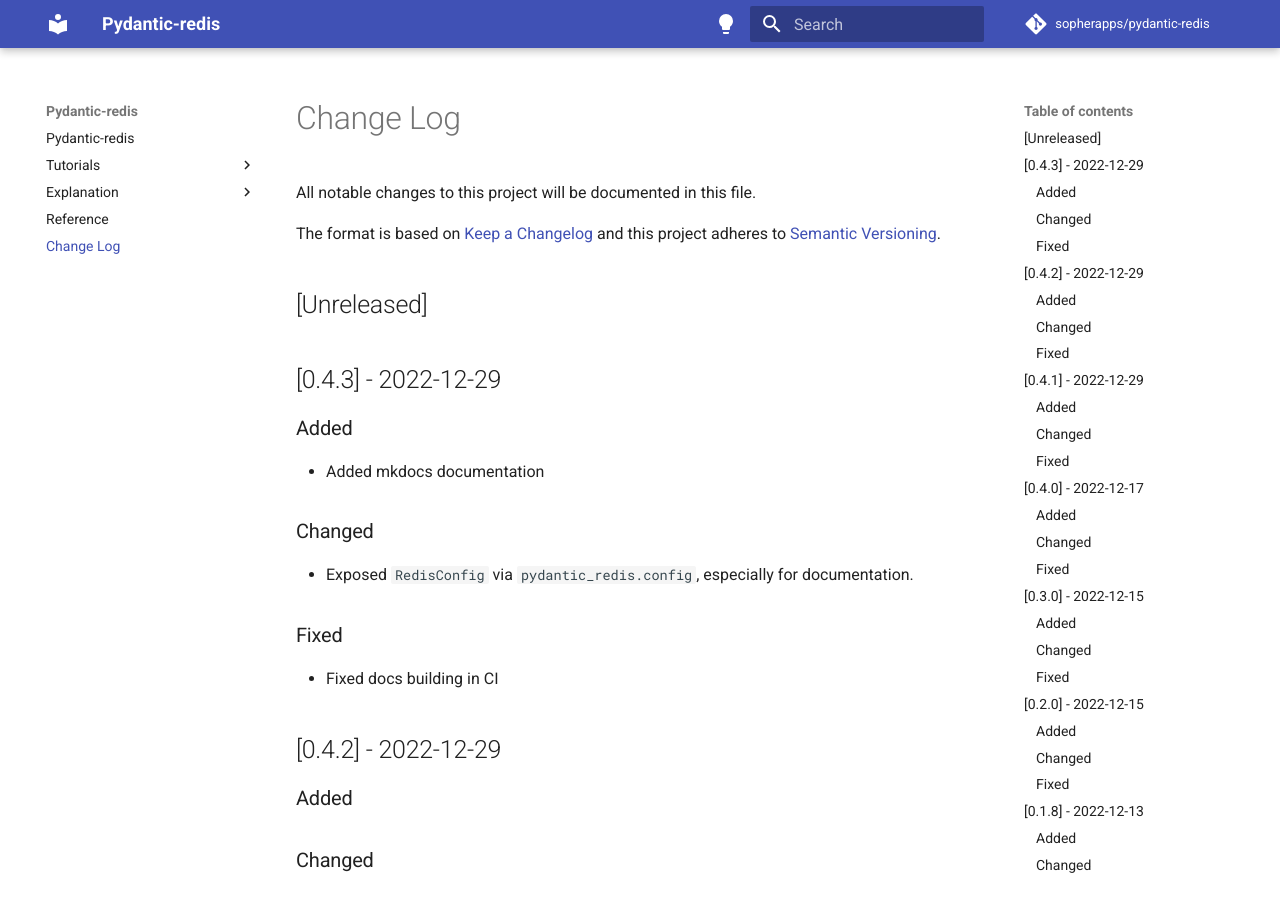
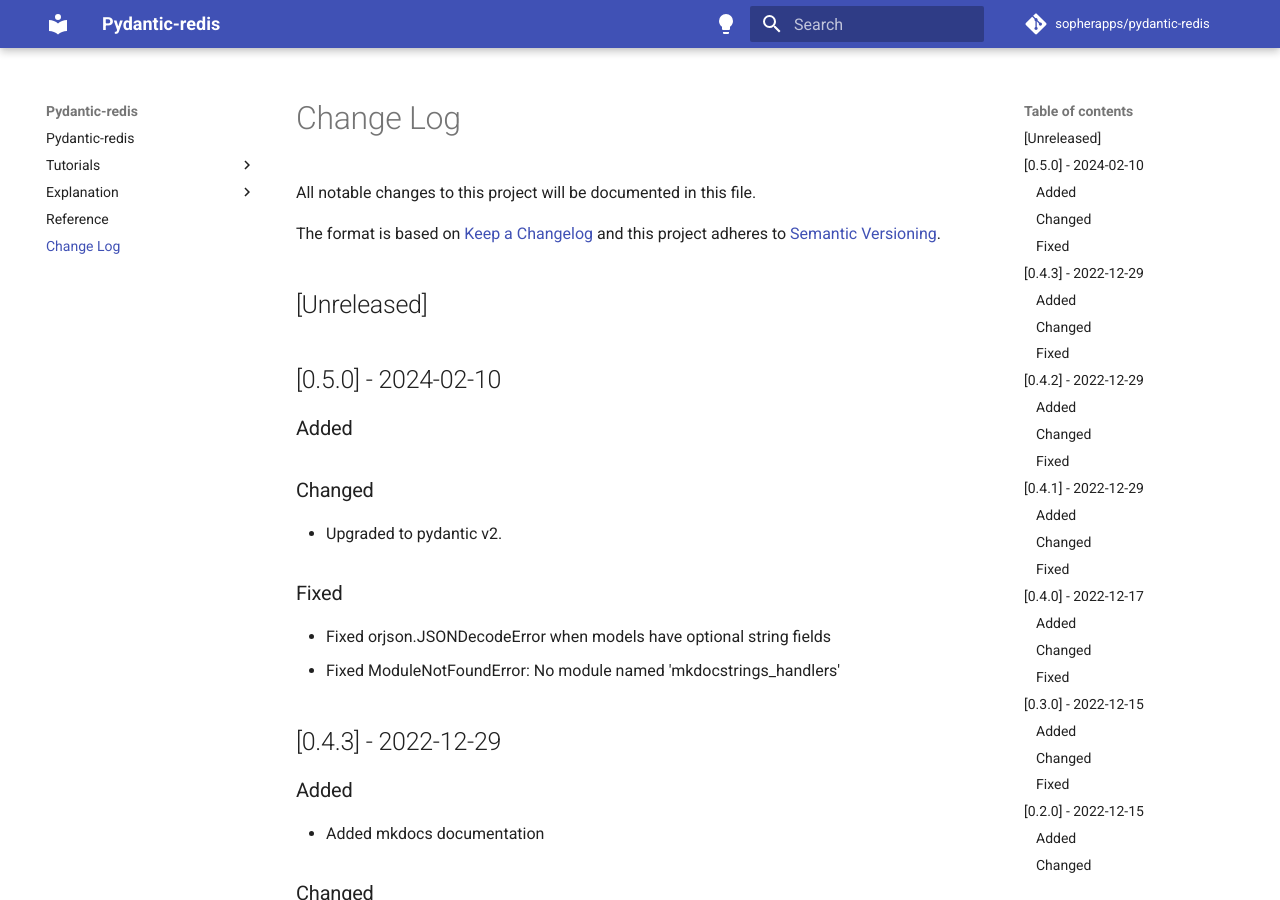
Before and after one commit to sopherapps/pydantic-redis, an MkDocs documentation site: the page built from docs/change-log.md, in a window 1280 px wide and 900 px high. Built offline with MkDocs 1.6.1 and Material for MkDocs 9.7.7, drawn with Linux system fonts in a browser that asks for light colours; comment, search, counter and statistics services are not loaded.

Commit message:
Update pypi publish

```diff
--- a/docs/change-log.md
+++ b/docs/change-log.md
@@ -6,6 +6,19 @@ The format is based on [Keep a Changelog](http://keepachangelog.com/)
 and this project adheres to [Semantic Versioning](http://semver.org/).
 
 ## [Unreleased]
+
+## [0.5.0] - 2024-02-10
+
+### Added
+
+### Changed
+
+- Upgraded to pydantic v2.
+
+### Fixed
+
+- Fixed orjson.JSONDecodeError when models have optional string fields
+- Fixed ModuleNotFoundError: No module named 'mkdocstrings_handlers'
 
 ## [0.4.3] - 2022-12-29
 
```
Also changed, not shown: 1 other file.
